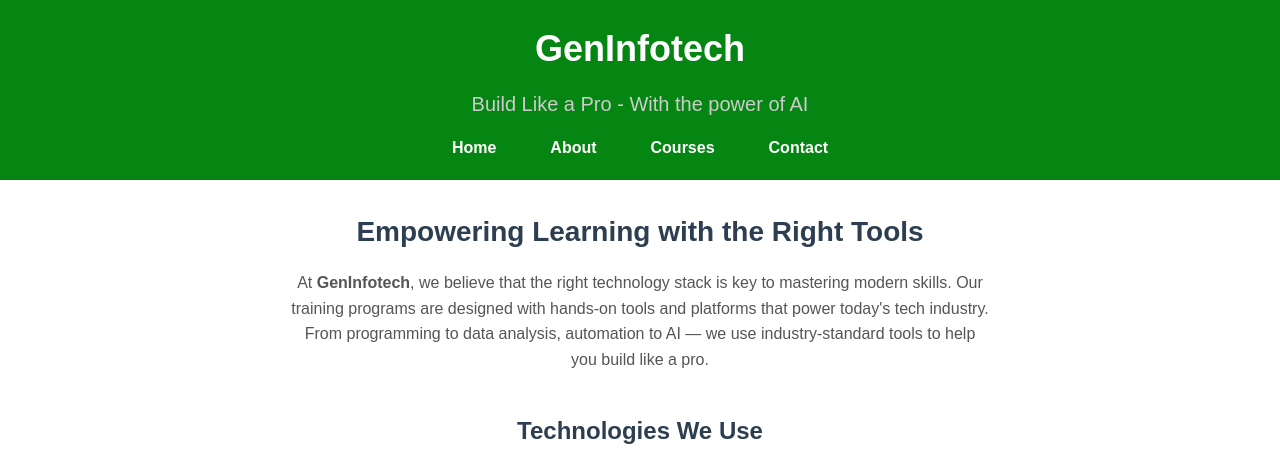
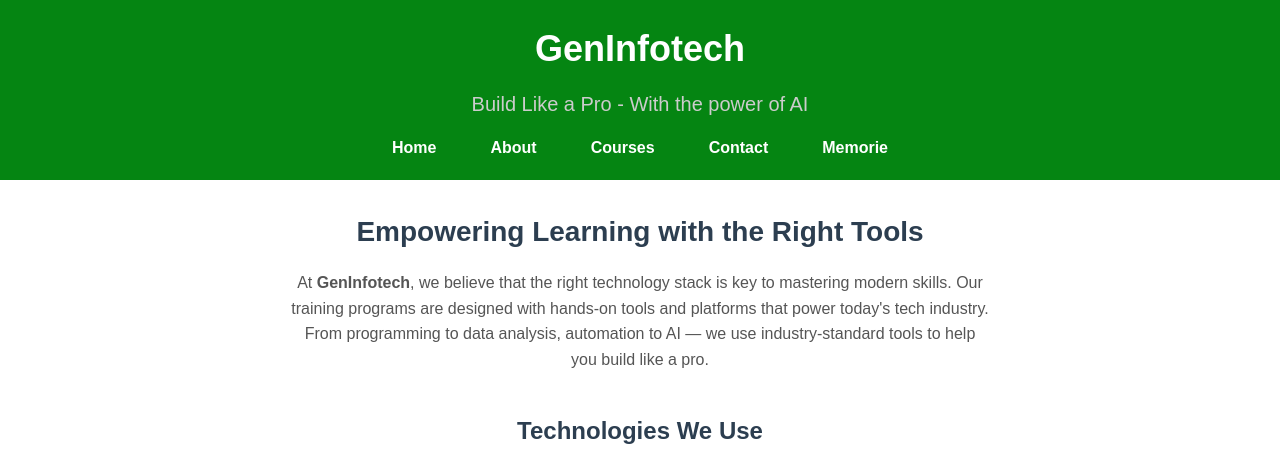
Before and after one commit to suhasini2000/my-static-website, a plain HTML site: page index.html in a window 1280 px wide. Shown: the top 469 px of the page. Drawn offline with Linux system fonts and the light colour scheme.

Commit message:
Update index.html

```diff
--- a/index.html
+++ b/index.html
@@ -17,7 +17,7 @@
         <li><a href="about.html">About</a></li>
         <li><a href="courses.html">Courses</a></li>
         <li><a href="contact.html">Contact</a></li>
-
+        <li><a href="memories.html">Memorie</a></li>
       </ul>
     </nav>
   </header>
```
